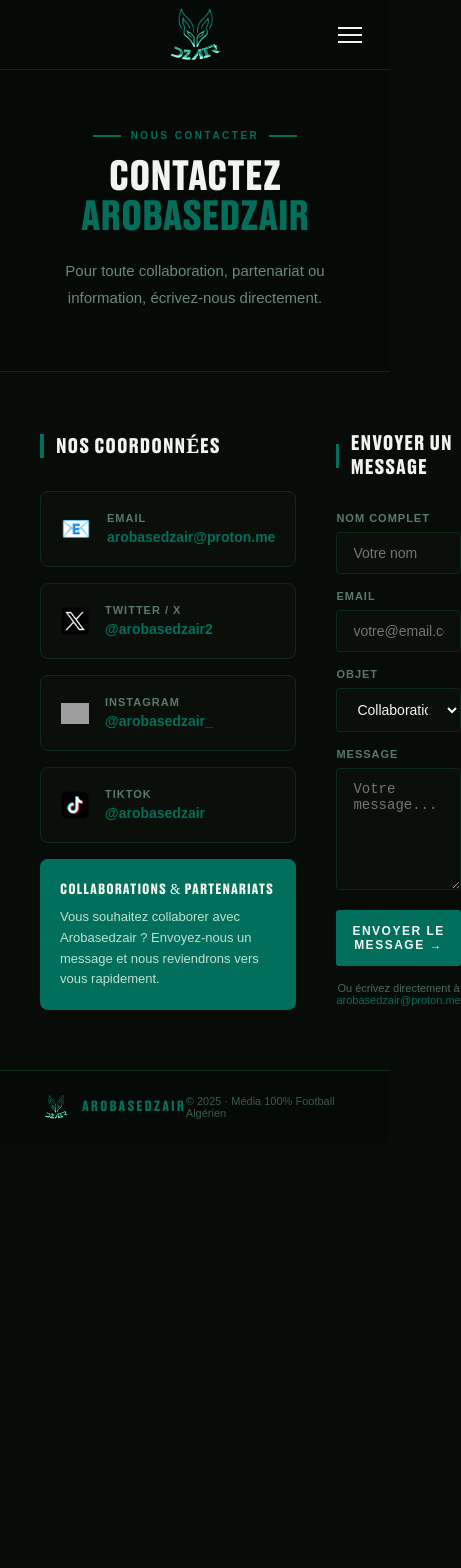
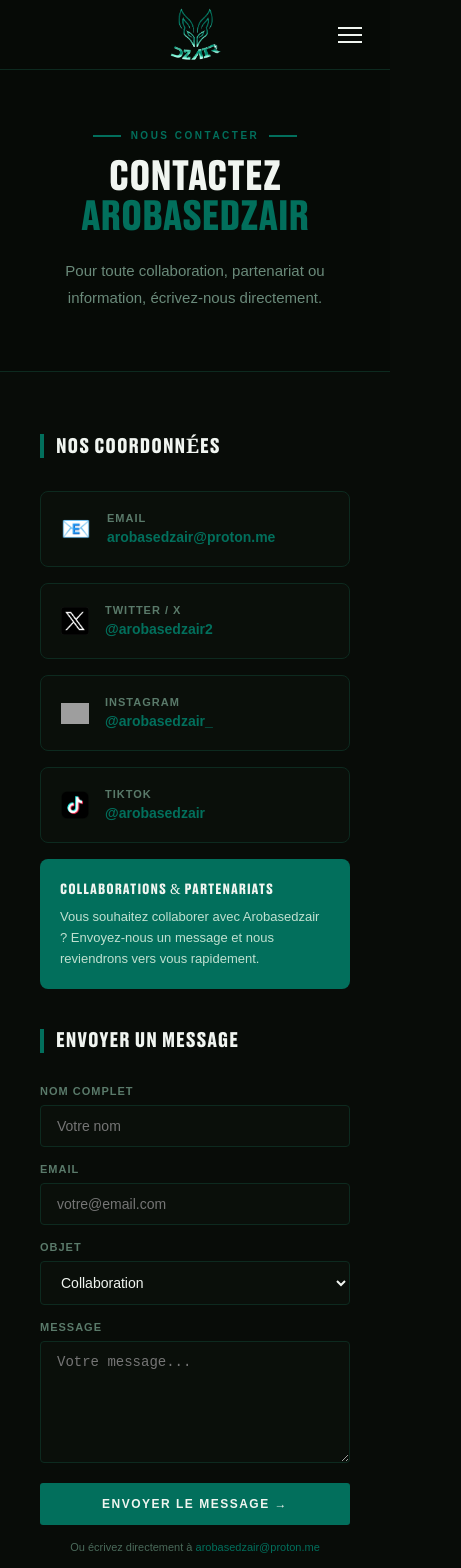
Before and after one commit to riadshr71-sketch/arobasedzair, a Next.js app: page /contact in a window 390 px wide. Shown: the top 1568 px of the page, 461 px wide, since content can reach past the window. Before the commit the page ends 1143 px from the top, so only its background shows below. Built offline with nearby package versions, Linux system fonts and the light colour scheme; grey boxes are pictures that could not be loaded.

Commit message:
fix contact mobile

```diff
--- a/app/contact/page.tsx
+++ b/app/contact/page.tsx
@@ -21,7 +21,7 @@ export default function Contact() {
       </div>
 
       <div style={{ maxWidth: '900px', margin: '0 auto', padding: '60px 40px' }}>
-        <div style={{ display: 'grid', gridTemplateColumns: '1fr 1fr', gap: '40px' }}>
+        <div className="contact-grid" style={{ display: 'grid', gridTemplateColumns: '1fr 1fr', gap: '40px' }}>
 
           <div>
             <div style={{ display: 'flex', alignItems: 'center', gap: '12px', marginBottom: '32px' }}>
--- a/app/globals.css
+++ b/app/globals.css
@@ -95,3 +95,8 @@ a {
     min-height: auto !important;
   }
 }
+@media (max-width: 768px) {
+  .contact-grid {
+    grid-template-columns: 1fr !important;
+  }
+}
```
